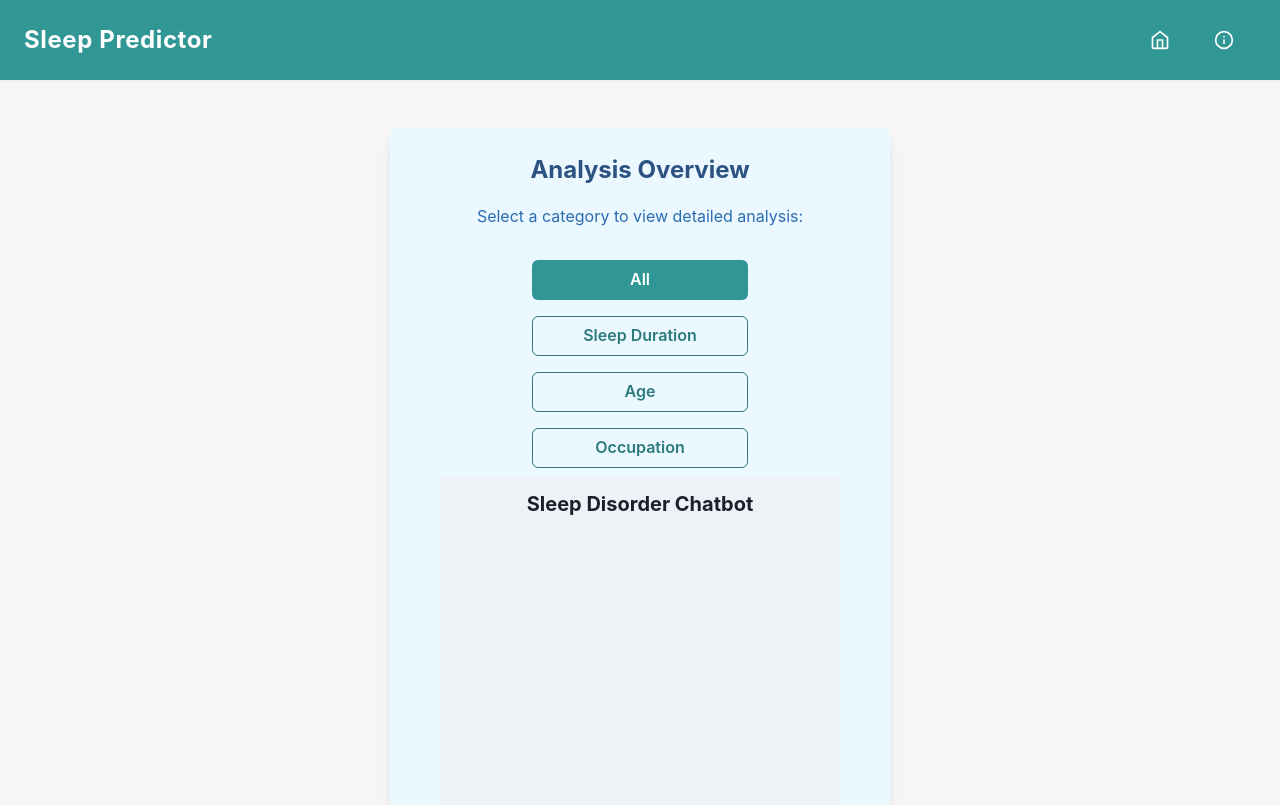
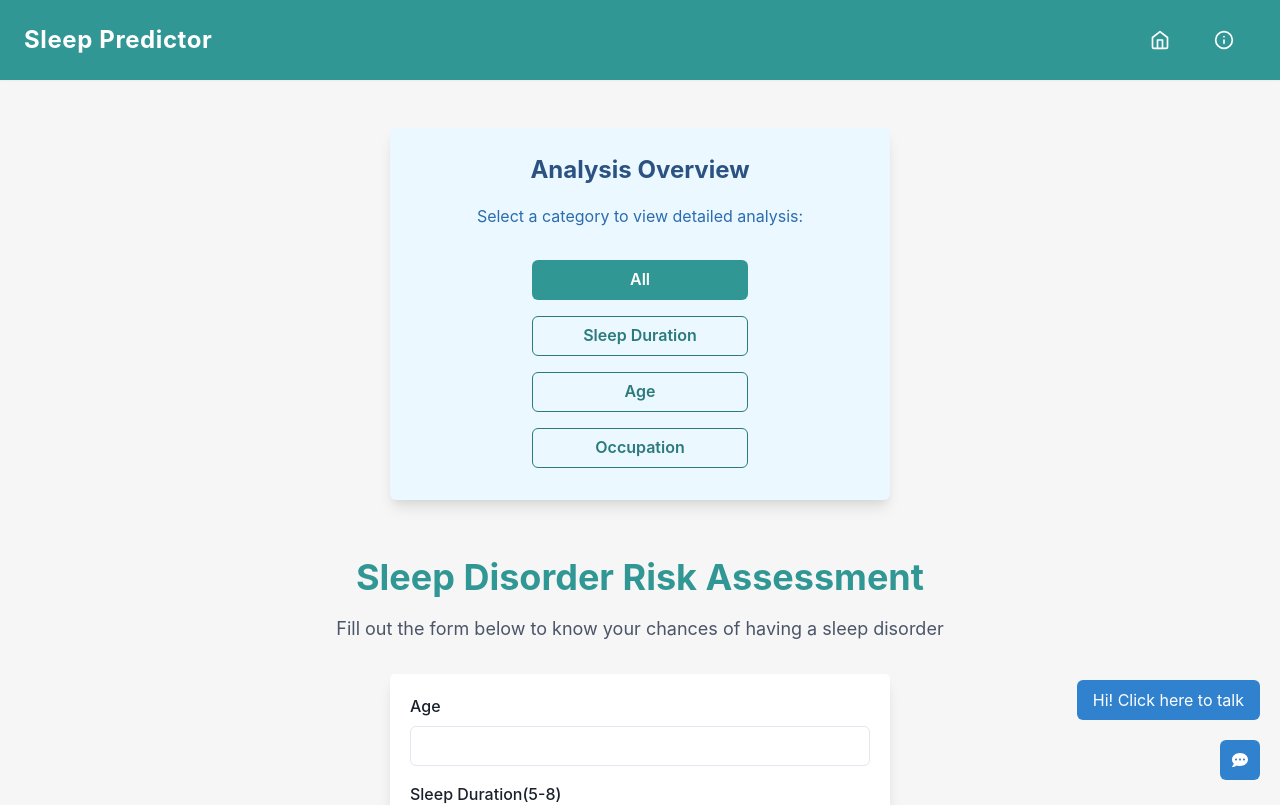
Before and after one commit to hrishav77/Sleep-Disorder, a React (Create React App) app in the folder frontend/: page / in a window 1280 px wide. Shown: the top 805 px of the page. Built offline with nearby package versions, Linux system fonts and the light colour scheme.

Commit message:
improved model and frontend

```diff
--- a/frontend/src/Components/Chatbot.js
+++ b/frontend/src/Components/Chatbot.js
@@ -1,4 +1,4 @@
-import { useState } from "react";
+import { useState, useEffect, useRef } from "react";
 import {
   Box,
   Input,
@@ -7,12 +7,22 @@ import {
   Text,
   HStack,
   Heading,
+  IconButton,
 } from "@chakra-ui/react";
-import { FaPaperPlane } from "react-icons/fa";
+import { FaPaperPlane, FaCommentDots } from "react-icons/fa";
 
 const Chatbot = () => {
   const [messages, setMessages] = useState([]);
   const [input, setInput] = useState("");
+  const [isOpen, setIsOpen] = useState(false);
+  const messagesContainerRef = useRef(null);
+
+  useEffect(() => {
+    if (messagesContainerRef.current) {
+      messagesContainerRef.current.scrollTop =
+        messagesContainerRef.current.scrollHeight;
+    }
+  }, [messages]);
 
   const sendMessage = async () => {
     if (!input.trim()) return;
@@ -48,8 +58,44 @@ const Chatbot = () => {
     }
   };
 
+  const handleKeyDown = (event) => {
+    if (event.key === "Enter") {
+      sendMessage();
+    }
+  };
+
   return (
+    <>
+      {!isOpen && (
         <Box
+          position="fixed"
+          bottom="80px"
+          right="20px"
+          bg="blue.500"
+          color="white"
+          px={4}
+          py={2}
+          borderRadius="md"
+          cursor="pointer"
+          onClick={() => setIsOpen(true)}
+        >
+          Hi! Click here to talk
+        </Box>
+      )}
+      <IconButton
+        icon={<FaCommentDots />}
+        position="fixed"
+        bottom="20px"
+        right="20px"
+        colorScheme="blue"
+        onClick={() => setIsOpen(!isOpen)}
+        aria-label="Open Chatbot"
+      />
+      {isOpen && (
+        <Box
+          position="fixed"
+          bottom="70px"
+          right="20px"
           w={{ base: "100%", md: "400px" }}
           h="400px"
           bg="gray.100"
@@ -57,11 +103,18 @@ const Chatbot = () => {
           p={4}
           display="flex"
           flexDirection="column"
+          boxShadow="lg"
         >
           <Heading size="md" textAlign="center" mb={4}>
             Sleep Disorder Chatbot
           </Heading>
-      <VStack flex={1} overflowY="auto" spacing={3} align="stretch">
+          <VStack
+            flex={1}
+            overflowY="auto"
+            spacing={3}
+            align="stretch"
+            ref={messagesContainerRef}
+          >
             {messages.map((msg, idx) => (
               <HStack
                 key={idx}
@@ -82,12 +135,15 @@ const Chatbot = () => {
               placeholder="Type a message..."
               value={input}
               onChange={(e) => setInput(e.target.value)}
+              onKeyDown={handleKeyDown}
             />
             <Button colorScheme="blue" onClick={sendMessage}>
               <FaPaperPlane />
             </Button>
           </HStack>
         </Box>
+      )}
+    </>
   );
 };
 
```
Also changed, not shown: 2 other files (tests, documents, lock files or other folders). Lines whose indentation alone changed are shown as unchanged.
